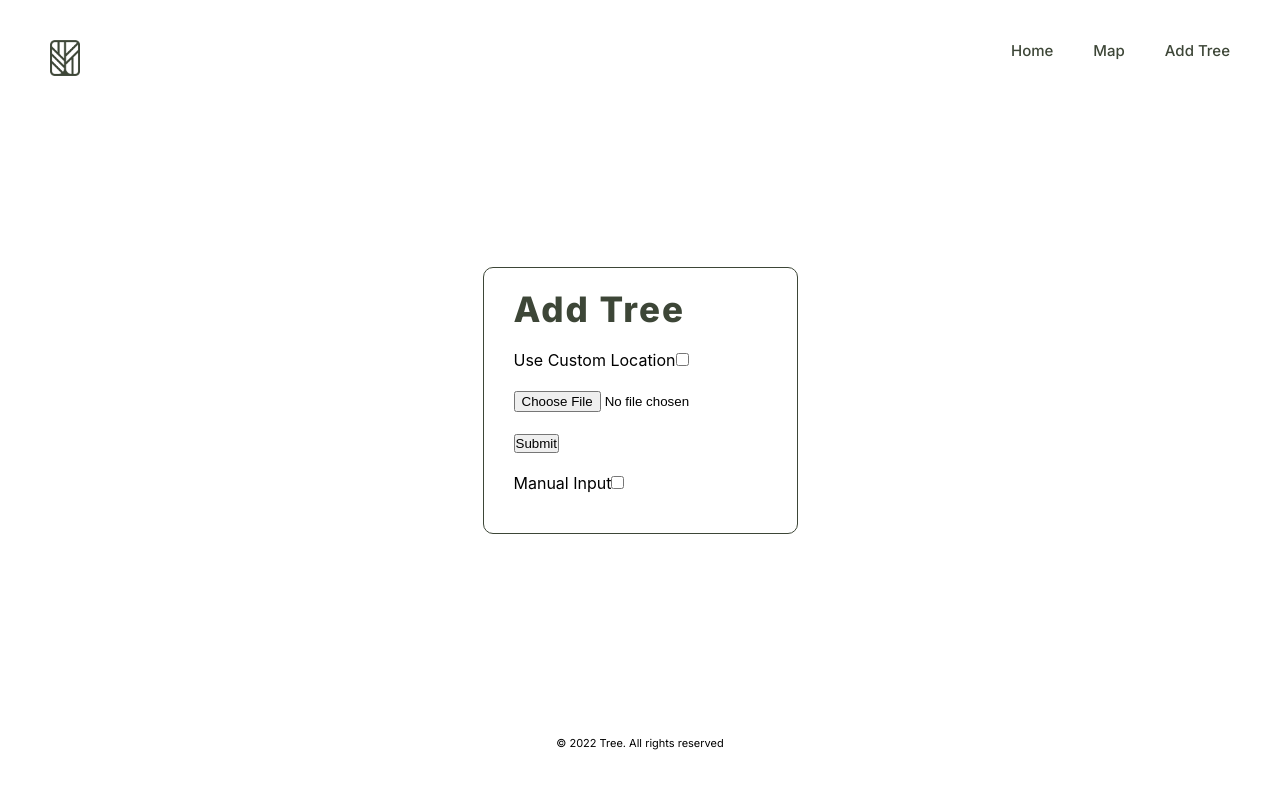
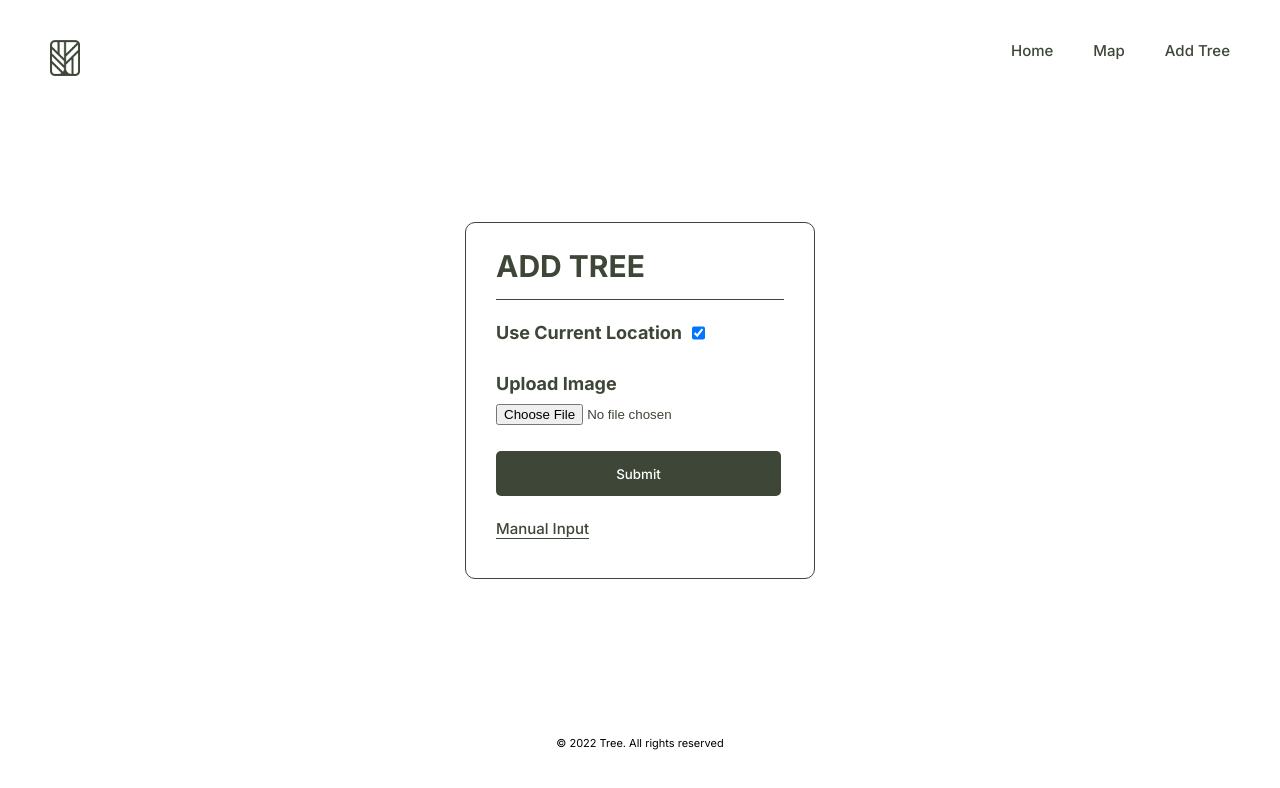
Before and after one commit to wi11s/phase-2-tree-tracker, a React (Create React App) app: page /addtree in a window 1280 px wide. Shown: the top 788 px of the page. Built offline with nearby package versions, Linux system fonts and the light colour scheme; no server answers.

Commit message:
updated forms

```diff
--- a/src/components/AddTree.js
+++ b/src/components/AddTree.js
@@ -1,123 +1,15 @@
 import React, {useState} from 'react'
 import ManualForm from './ManualForm';
-import { motion } from 'framer-motion';
+import AddTreeForm from './AddTreeForm';
 
-export default function AddTree() {
-
-    const apiKey = process.env.REACT_APP_PLANT_KEY
-    const [newTree, setNewTree] = useState({})
-    const [useCustomLocation, setUseCustomLocation] = useState(false)
-
-
-
-
-    let pos;
-
-    if (!useCustomLocation) {
-      if (navigator.geolocation) {
-          navigator.geolocation.getCurrentPosition(
-            (position) => {
-              pos = {
-                lat: position.coords.latitude,
-                lng: position.coords.longitude,
-              };
-              console.log(pos);
-            }
-          );
-        }
-      }
-
-
-
-    function idPost(base64files) {
-
-
-        fetch('https://api.plant.id/v2/identify', {
-          method: 'POST',
-          headers: {
-            'Content-Type': 'application/json',
-            "Api-Key": apiKey
-          },
-          body: JSON.stringify({
-            images: [base64files],
-            modifiers: ["similar_images"],
-            plant_details: ["common_names", "url"],
-            }),
-        })
-        .then(response => response.json())
-        .then(data => {
-          console.log('Success:', data);
-          setNewTree({
-            spc_common: data.suggestions[0]['plant_name'],
-            wiki: data.suggestions[0]['plant_details'].url,
-            image: data.images[0].url,
-            position: pos
-          })
-        })
-        .catch((error) => {
-          console.error('Error:', error);
-        });
-      }
-
-
-    function encodeImageFileAsURL(e) {
-    var file = e.target.files[0];
-    var reader = new FileReader();
-    reader.onloadend = function() {
-        idPost(reader.result.slice(23))
-    }
-    reader.readAsDataURL(file);
-    }
-
-    const [formThere, setFormThere] = useState(false)
-    function handleCheck(e) {
-        setFormThere(e.target.checked)
-    }
-
-    function handleSubmit() {
-        fetch('http://localhost:3000/trees', {
-            method: 'POST',
-            headers: {
-                'Content-Type': 'application/json',
-            },
-            body: JSON.stringify(newTree)
-        })
-    }
-
-    function handleUseCustomLocChange() {
-        setUseCustomLocation(!useCustomLocation)
-    }
-
+function AddTree() {
+  const [isManual, setIsManual] = useState(false);
 
   return (
-    <div className='add-tree'>
-      <motion.div className='form-container' initial={{ y: 50, opacity: 0 }} animate={{ y: 0, opacity: 1, transition:{duration: .8}}}>
-      <h1>Add Tree</h1>
-
-        <form onSubmit={handleSubmit}>
-          <div className='input'>
-            <label>Use Custom Location</label>
-            <input type="checkbox" onChange={handleUseCustomLocChange}/>
-            {useCustomLocation ? <input type="text"/> : null}
-          </div>
-
-
-          <div className='input'>
-            <input type="file" onChange={encodeImageFileAsURL} className='file'/>
-          </div>
-
-          <div className='input'>
-            <input type="submit"/>
-          </div>
-
-          <div className='input'>
-            <label>Manual Input</label>
-            <input type='checkbox' onChange={handleCheck} />
-          </div>
-        </form>
-
-        {formThere ? <ManualForm/> : null}
-      </motion.div>
+    <div>
+      {isManual ? <ManualForm setIsManual={setIsManual}/> : <AddTreeForm setIsManual={setIsManual}/>}
     </div>
   )
 }
+
+export default AddTree;
--- /dev/null
+++ b/src/components/AddTreeForm.js
@@ -0,0 +1,53 @@
+import React, { useState } from "react";
+import { motion } from "framer-motion";
+import { UNSAFE_DataRouterStateContext } from "react-router-dom";
+
+function AddTreeForm({setIsManual}) {
+    const [useCustomLocation, setUseCustomLocation] = useState(true);
+
+    function handleCheckBox() {
+        setUseCustomLocation(useCustomLocation => !useCustomLocation)
+    }
+
+    return (
+        <main className='add-tree'>
+      <motion.div className='form-container' initial={{ y: 50, opacity: 0 }} animate={{ y: 0, opacity: 1, transition:{duration: .8}}}>
+        <div className='title'>ADD TREE</div>
+        <hr></hr>
+        <form>
+          <div className="details">
+            <div className="input-box">
+              <div className="check-box">
+                <span className='sub-head'>Use Current Location</span>
+                <input type='checkbox' onChange={handleCheckBox} checked={useCustomLocation}/>
+              </div>
+              {useCustomLocation ?
+              null :
+              <>
+              <input type='text' placeholder='Enter X' />
+              <input type='text' placeholder='Enter Y' />
+              </>}
+            </div>
+
+            <div className="upload-img">
+              <span className='sub-head'>Upload Image</span>
+              <input type='file' />
+            </div>
+
+            <div className='submitBtn'>
+              <input type="submit" value='Submit'/>
+            </div>
+
+            <div className='manual-input'>
+              <button type="button" onClick={() => setIsManual(true)}>
+                Manual Input
+              </button>
+              </div>
+          </div>
+        </form>
+      </motion.div>
+    </main>
+    )
+}
+
+export default AddTreeForm;
--- a/src/components/App.css
+++ b/src/components/App.css
@@ -35,7 +35,7 @@ img{
 .header{
     position: fixed;
     width: 100%;
-    background-color: #fff;
+    background-color: transparent;
     top: 0;
     left: 0;
     z-index: 100;
@@ -268,31 +268,111 @@ a{
 .add-tree{
     display: flex;
     height: 100vh;
+    justify-content: center;
     align-items: center;
-    justify-content: center;
-}
-
-.add-tree h1{
-    font-family: var(--main-font);
-    font-weight: var(--extra-bold);
-    color: var(--main-color);
-    font-size: 35px;
-    letter-spacing: 2px;
-    margin-bottom: 20px;
 }
 
 .form-container{
+    max-width: 350px;
+    width: 100%;
+    padding: 25px 30px 16px;
+    border: 1px solid #3d4637;
+    border-radius: 10px;
+}
+
+.add-tree .title{
+    font-family: var(--main-font);
+    font-weight: var(--bold);
+    color: var(--main-color);
+    font-size: 30px;
+}
+
+.form-container form .details{
+    display: flex;
+    flex-wrap: wrap;
+}
+
+hr{
+    height: 1px;
+    margin-top: 15px;
+    margin-bottom: 18px;
+    border: none;
+    background-color: var(--main-color);
+}
+
+.details .input-box{
+    margin-bottom: 10px;
     display: flex;
     flex-direction: column;
-    border: 1px solid #3d4637;
-    border-radius: 10px;
-    padding: 20px 30px;
+    row-gap: 10px;
 }
 
-.input{
-    margin-bottom: 20px;
+.details .upload-img{
+    display: flex;
+    flex-direction: column;
+    gap: 10px;
+    margin-top: 15px;
 }
 
-.file{
+.details .input-box input{
+    height: 30px;
+    width: 285px;
+    outline: none;
+    border-radius: 5px;
+    border: 1px solid #3d4637;
+    padding-left: 10px;
+    font-family: var(--main-font);
+    font-size: 12px;
+}
 
+.add-tree .sub-head {
+    font-family: var(--main-font);
+    font-weight: var(--bold);
+    font-size: 18px;
 }
+
+form .submitBtn{
+    height: 45px;
+    margin-top: 20px;
+    margin-bottom: 10px;
+}
+
+form .submitBtn input{
+    height: 100%;
+    width: 285px;
+    outline: none;
+    border: none;
+    background-color: var(--main-color);
+    color: #fff;
+    font-family: var(--main-font);
+    font-weight: var(--medium);
+    border-radius: 5px;
+    cursor: pointer;
+    transition: .5s;
+}
+
+form .submitBtn input:hover{
+    transform: translateY(-1.5px);
+}
+
+.manual-input button{
+    font-family: var(--main-font);
+    color: var(--main-color);
+    font-weight: var(--medium);
+    font-size: 15px;
+    text-align: center;
+    border: none;
+    background-color: #fff;
+    border-bottom: 1px solid #3d4637;
+    cursor: pointer;
+}
+
+.check-box{
+    display: flex;
+    gap: 10px;
+    align-items: center;
+}
+
+.add-tree .details .check-box input{
+    width: 13px;
+}
--- a/src/components/ManualForm.js
+++ b/src/components/ManualForm.js
@@ -1,60 +1,53 @@
 import React, {useState} from 'react'
+import { motion } from 'framer-motion'
 
-export default function ManualForm() {
+export default function ManualForm({setIsManual}) {
 
+    return (
+      <main className='add-tree'>
+      <motion.div className='form-container' initial={{ y: 50, opacity: 0 }} animate={{ y: 0, opacity: 1, transition:{duration: .8}}}>
+        <div className='title'>MANUAL INPUT</div>
+        <hr></hr>
+        <form>
+          <div className="details">
+            <div className="input-box">
+              <span className='sub-head'>Name</span>
+              <input type='text' placeholder='Enter Tree Name' />
+            </div>
 
-  const [name, setName] = useState('')
-  const [image, setImage] = useState('')
-  const [lat, setLat] = useState('')
-  const [lng, setLng] = useState('')
-  const [wiki, setWiki] = useState('')
+            <div className="input-box">
+              <span className='sub-head'>Wiki Link</span>
+              <input type='text' placeholder='Enter Wiki Link' />
+            </div>
 
+            <div className="input-box">
+              <span className='sub-head'>Lat</span>
+              <input type='text' placeholder='Enter Lat' />
+            </div>
 
+            <div className="input-box">
+              <span className='sub-head'>Lng</span>
+              <input type='text' placeholder='Enter Lng' />
+            </div>
 
-    function handleClick() {
-        // Try HTML5 geolocation.
-        if (navigator.geolocation) {
-          navigator.geolocation.getCurrentPosition(
-            (position) => {
-              const pos = {
-                lat: position.coords.latitude,
-                lng: position.coords.longitude,
-              };
-              console.log(pos);
-            }
-          );
-        }
-      };
+            <div className="upload-img">
+              <span className='sub-head'>Upload Image</span>
+              <input type='file' />
+            </div>
 
-      function handleSubmit() {
-        let newTree = {
-          spc_common: name,
-          wiki: wiki,
-          image: image,
-          position: {
-            lat: lat,
-            lng: lng,
-          }
-        }
-        fetch('http://localhost:3000/trees', {
-          method: 'POST',
-          headers: {
-              'Content-Type': 'application/json',
-          },
-          body: JSON.stringify(newTree)
-        })
-      }
+            <div className='submitBtn'>
+              <input type="submit" value='Submit'/>
+            </div>
 
-  return (
-    <div>
-      <form onSubmit={handleSubmit}>
-        <input type="text" placeholder="Name" onChange={(e) => setName(e.target.value)} />
-        <input type="text" placeholder="Wiki Link" onChange={(e) => setWiki(e.target.value)} />
-        <input type="text" placeholder="lat" onChange={(e) => setLat(e.target.value)} />
-        <input type="text" placeholder="lng" onChange={(e) => setLng(e.target.value)} />
-        <input type="file" onChange={(e) => setImage(e.target.files[0])} />
-        <input type='submit'/>
-      </form>
-    </div>
-  )
+            <div className='manual-input'>
+              <button type='button' onClick={() => setIsManual(false)}>
+                Go Back
+              </button>
+              </div>
+          </div>
+        </form>
+      </motion.div>
+    </main>
+    )
+
 }
```
